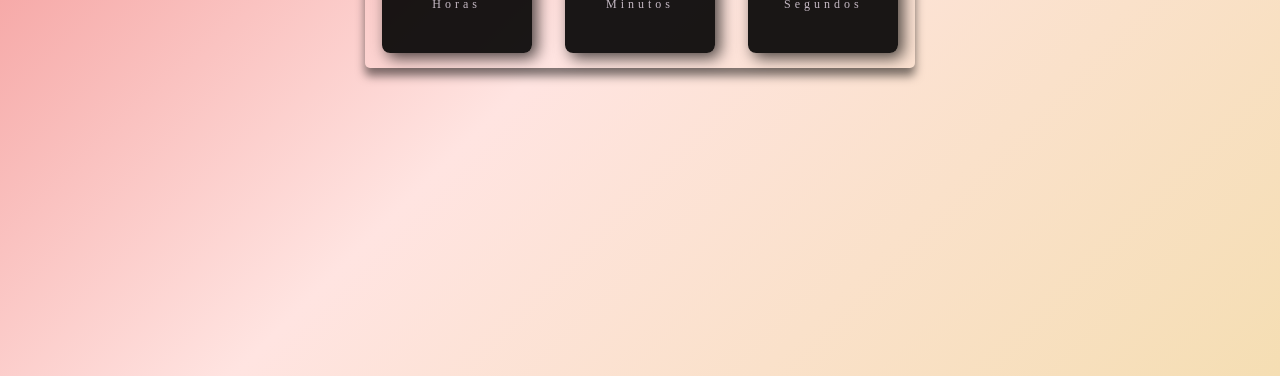
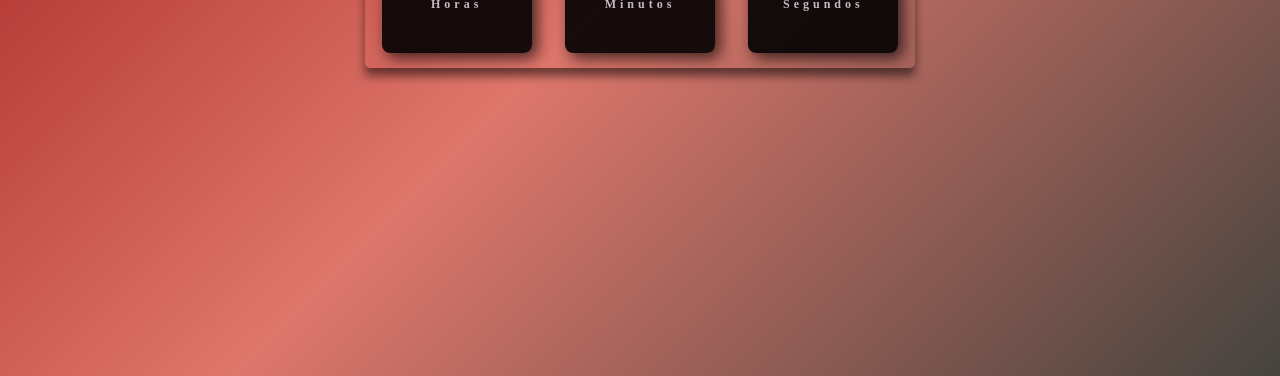
Before and after one commit to devWil01/Digital-watch-, a plain HTML site: page index.html in a window 1280 px wide. Shown: the part 440-816 px from the top of the page. Drawn offline with Linux system fonts and the light colour scheme.

Commit message:
Update styles.css

```diff
--- a/styles.css
+++ b/styles.css
@@ -3,7 +3,7 @@ height: 100vh;
     display: flex;
     justify-content: center;
     align-items: center;
-background: linear-gradient(-45deg, wheat, mistyrose, lightcoral);
+    background: linear-gradient(-45deg, rgb(69, 67, 62), rgb(222, 118, 107), rgb(156, 21, 21));
     }
 
     .relogio {
@@ -33,7 +33,7 @@ border-radius: 8px;
 
     .relogio span {
     font-size: 4rem;
-font-height: bold;
+    font-weight: bold;
     }
 
     .relogio span.tempo {
```
Lines whose indentation alone changed are shown as unchanged.
